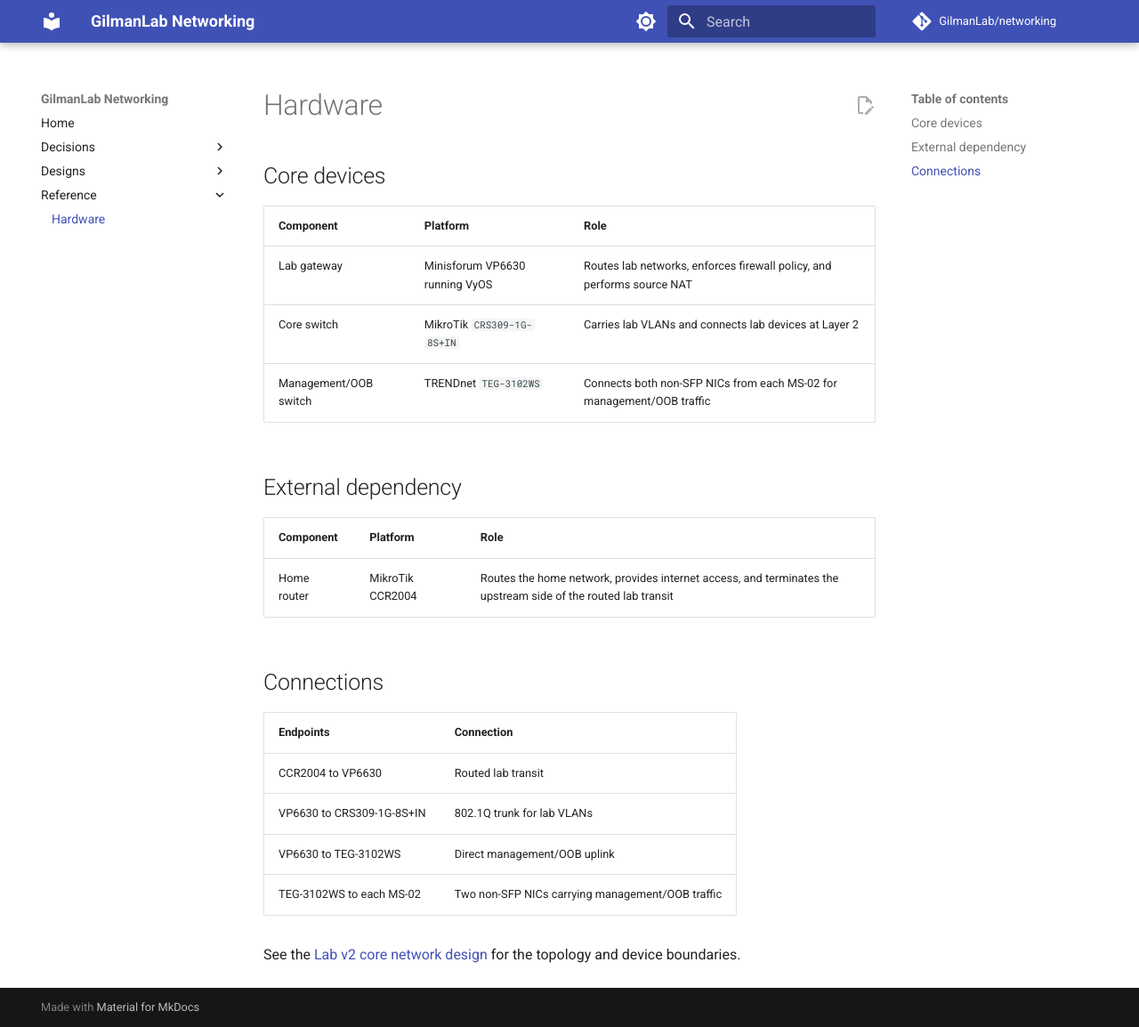
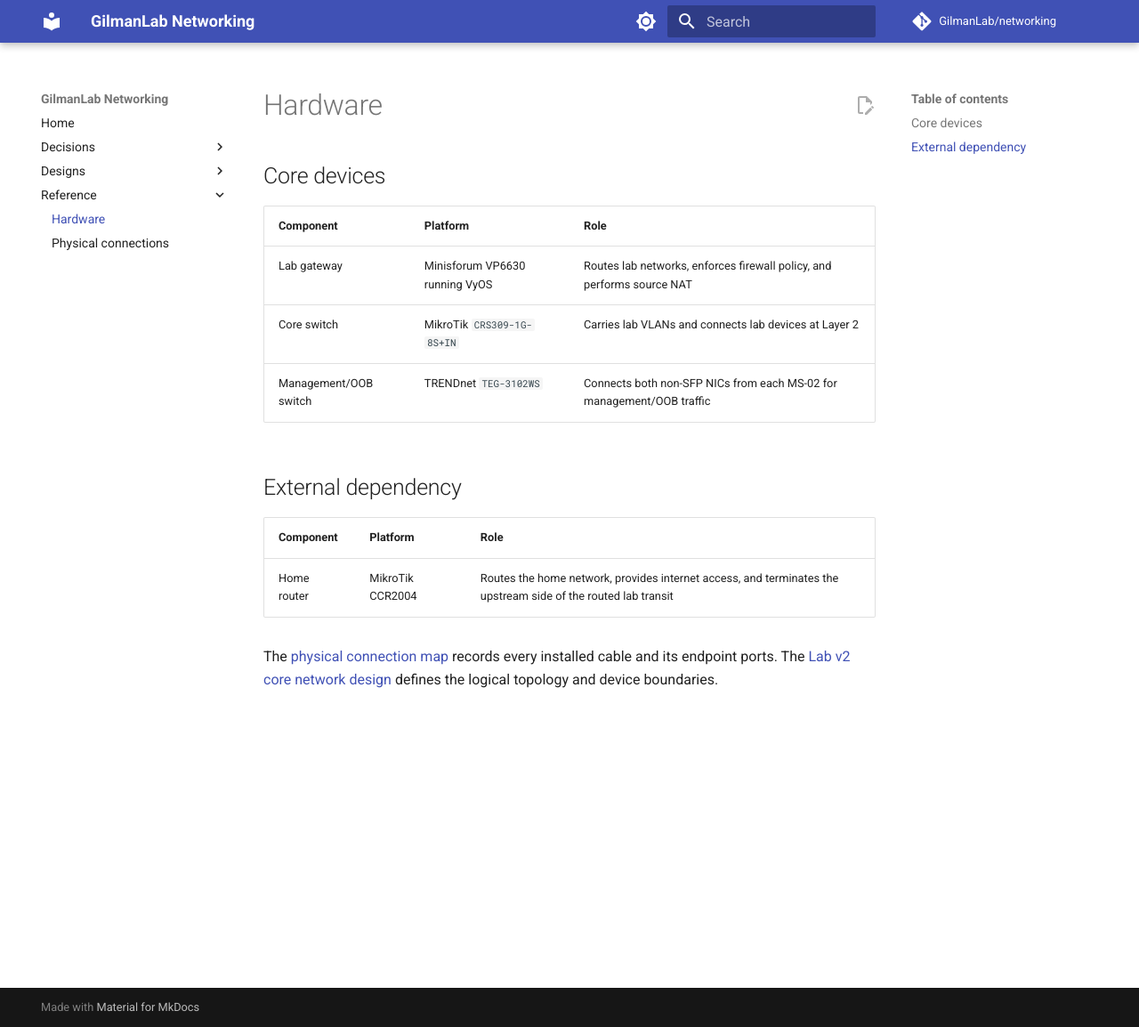
Before and after one commit to GilmanLab/networking, an MkDocs documentation site: the page built from docs/docs/reference/hardware.md, in a window 1280 px wide and 1154 px high. Shown: the whole window at 89% size. Built offline with MkDocs 1.6.1 and Material for MkDocs 9.7.7, drawn with Linux system fonts in a browser that asks for light colours; comment, search, counter and statistics services are not loaded.

Commit message:
docs: add physical connection map (#4)

```diff
--- a/docs/docs/reference/hardware.md
+++ b/docs/docs/reference/hardware.md
@@ -1,6 +1,6 @@
 ---
 title: Hardware
-description: Core network devices, connections, and assigned roles.
+description: Core network devices and their assigned roles.
 ---
 
 # Hardware
@@ -19,14 +19,7 @@
 | --- | --- | --- |
 | Home router | MikroTik CCR2004 | Routes the home network, provides internet access, and terminates the upstream side of the routed lab transit |
 
-## Connections
-
-| Endpoints | Connection |
-| --- | --- |
-| CCR2004 to VP6630 | Routed lab transit |
-| VP6630 to CRS309-1G-8S+IN | 802.1Q trunk for lab VLANs |
-| VP6630 to TEG-3102WS | Direct management/OOB uplink |
-| TEG-3102WS to each MS-02 | Two non-SFP NICs carrying management/OOB traffic |
-
-See the [Lab v2 core network design](../designs/drafts/lab-v2-core-network.md)
-for the topology and device boundaries.
+The [physical connection map](physical-connections.md) records every installed
+cable and its endpoint ports. The
+[Lab v2 core network design](../designs/drafts/lab-v2-core-network.md) defines
+the logical topology and device boundaries.
--- a/docs/mkdocs.yml
+++ b/docs/mkdocs.yml
@@ -38,6 +38,7 @@
           - Lab v2 core network: designs/drafts/lab-v2-core-network.md
   - Reference:
       - Hardware: reference/hardware.md
+      - Physical connections: reference/physical-connections.md
 
 plugins:
   - search
```
Also changed, not shown: docs/docs/designs/drafts/lab-v2-core-network.md (+2 -0 lines), docs/docs/index.md (+4 -2 lines), docs/docs/reference/physical-connections.md (added, +45 -0 lines).
